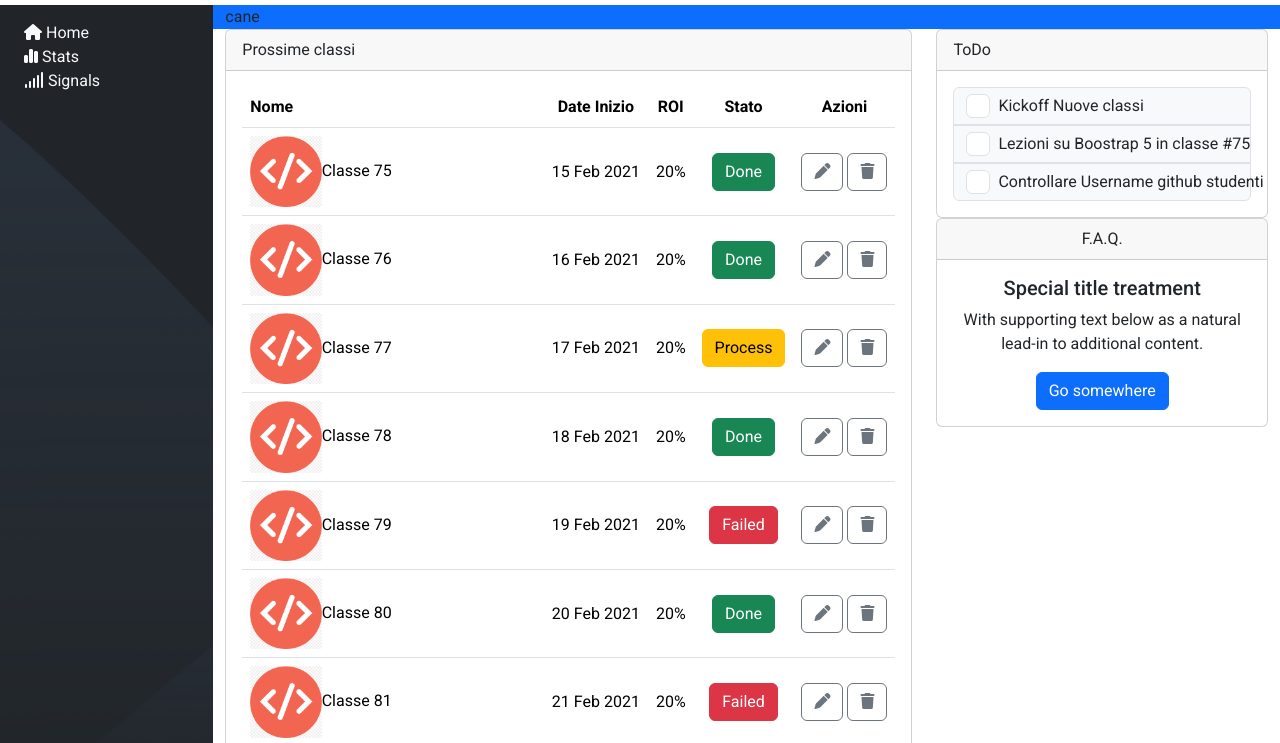
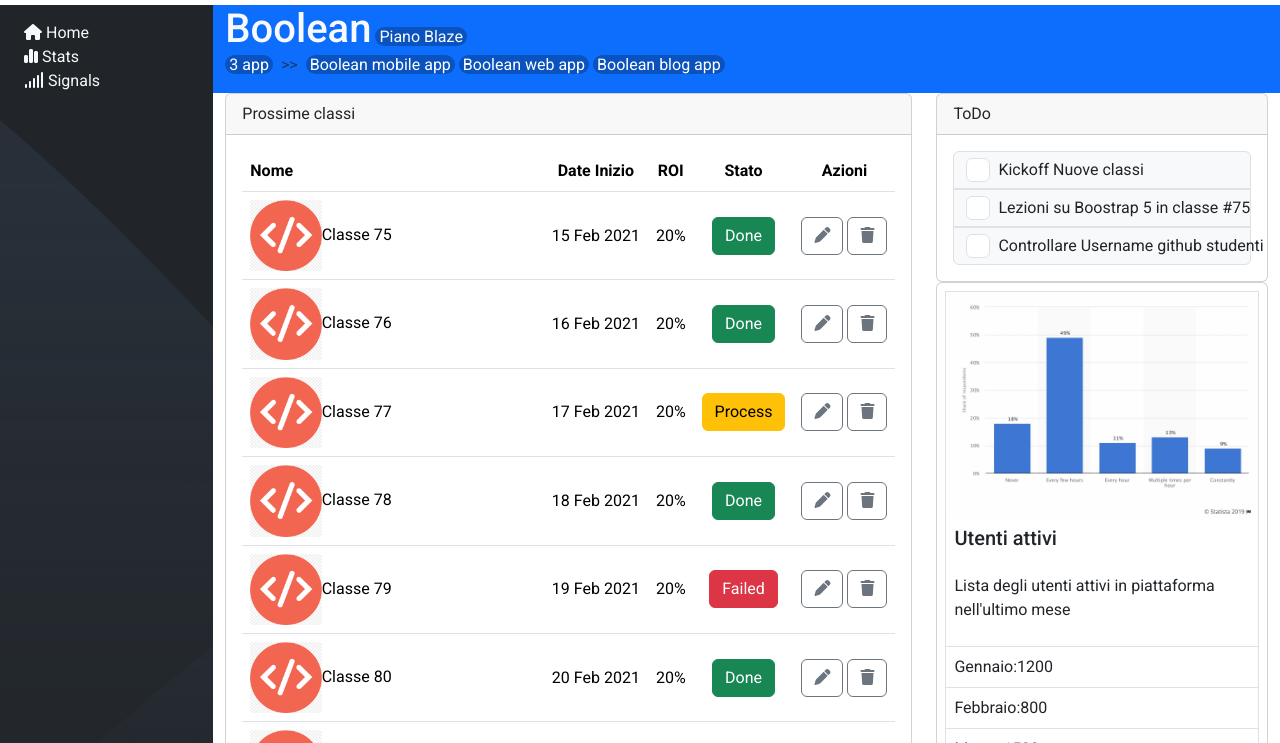
Before and after one commit to PincelliN/html-css-bootstrap-dashboard, a plain HTML site: page index.html in a window 1280 px wide. Shown: the part 51-794 px from the top of the page. Drawn offline with nearby package versions, Linux system fonts and the light colour scheme.

Commit message:
Add Breadcrumb

```diff
--- a/index.html
+++ b/index.html
@@ -150,11 +150,36 @@
                     <!-- main col -->
                     <div class="col-10 px-0">
                         <div class="container">
-                            <!-- top main blu background -->
+                            <!-- top main blu background  -->
                             <div class="row bg-primary ">
-                                <div class="col"> cane</div>
-                                <div class="col"></div>
-                                <div class="col"></div>
+                                <!-- Nav breadcrumb -->
+                                <div class="col-6">
+                                    <h1 class="d-inline text-light">Boolean</h1>
+                                    <span class="text-light rounded-pill bg-black bg-opacity-25 px-1">Piano Blaze</span>
+                                    <nav style="--bs-breadcrumb-divider: '>>'" aria-label="breadcrumb">
+                                        <ol class="breadcrumb">
+                                            <li class="breadcrumb-item"><a href="#" class="text-white  link-underline link-underline-opacity-0 rounded-pill bg-black bg-opacity-25 px-1"  >3 app</a></li>
+                                            </li>
+                                            <li class="breadcrumb-item active" aria-current="page">
+                                                <a href="#" class="text-white  link-underline link-underline-opacity-0 rounded-pill bg-black bg-opacity-25 px-1">Boolean mobile app</a>
+                                                <a href="#" class="text-white  link-underline link-underline-opacity-0 rounded-pill bg-black bg-opacity-25 px-1 ">Boolean web app</a>
+                                                <a href="#" class="text-white  link-underline link-underline-opacity-0 rounded-pill bg-black bg-opacity-25 px-1">Boolean blog app</a>
+                                            </li>
+                                        </ol>
+                                        </nav>
+                                     </div>
+
+
+
+
+
+
+
+
+
+
+                                <div class="col-3"></div>
+                                <div class="col-3"></div>
                             </div>
                             <!-- body page card -->
                             <div class="row">
@@ -278,7 +303,7 @@
                                                     </button>
                                                     </h2>
                                                     <div id="basicAccordionCollapseOne" class="accordion-collapse collapse" aria-labelledby="headingOne"
-                                                    data-mdb-parent="#basicAccordion" style="">
+                                                    data-mdb-parent="#basicAccordion" >
                                                     <div class="accordion-body">
                                                         Clicca sul + in alto nella sezione blu.*
                                                     </div>
@@ -292,7 +317,7 @@
                                                     </button>
                                                     </h2>
                                                     <div id="basicAccordionCollapseTwo" class="accordion-collapse collapse" aria-labelledby="headingTwo"
-                                                    data-mdb-parent="#basicAccordion" style="">
+                                                    data-mdb-parent="#basicAccordion" >
                                                     <div class="accordion-body">
                                                         Clicca sull'icona della campanella,
                                                     </div>
@@ -306,7 +331,7 @@
                                                     </button>
                                                     </h2>
                                                     <div id="basicAccordionCollapseThree" class="accordion-collapse collapse" aria-labelledby="headingThree"
-                                                    data-mdb-parent="#basicAccordion" style="">
+                                                    data-mdb-parent="#basicAccordion" >
                                                     <div class="accordion-body">
                                                         <strong>This is the third item's accordion body.</strong> It is hidden by default,
                                                         until the collapse plugin adds the appropriate classes that we use to style each
@@ -320,19 +345,6 @@
                                                 </div>
                                             </div>
                                         </div>
-
-
-
-
-
-
-
-
-
-
-
-
-
                                     </div>
                                 </div>
                                 <div class="col-12 col-lg-4">
@@ -361,14 +373,15 @@
                                         </div>
 
                                         <div>
-                                            <div class="card text-center">
-                                                <div class="card-header">
-                                                    F.A.Q.
-                                                </div>
-                                                <div class="card-body">
-                                                    <h5 class="card-title">Special title treatment</h5>
-                                                    <p class="card-text">With supporting text below as a natural lead-in to additional content.</p>
-                                                    <a href="#" class="btn btn-primary">Go somewhere</a>
+                                            <div class="card p-2">
+                                                <div class="card-body border p-0">
+                                                    <img src="img/stats.jpeg" alt="stats" class="img-fluid ">
+                                                    <h5 class="card-title p-2">Utenti attivi</h5>
+                                                    <p class="card-text p-2">Lista degli utenti attivi in piattaforma nell'ultimo mese</p>
+                                                    <div class="border-top p-2 "> Gennaio:1200</div>
+                                                    <div class="border-top p-2 ">Febbraio:800</div>
+                                                    <div class="border-top  p-2">Marzo:1500</div>
+                                                    <div class="border-top  p-2"><a href="#">Visualizza report approfondito</a></div>
                                                 </div>
                                             </div>
                                         </div>
```
